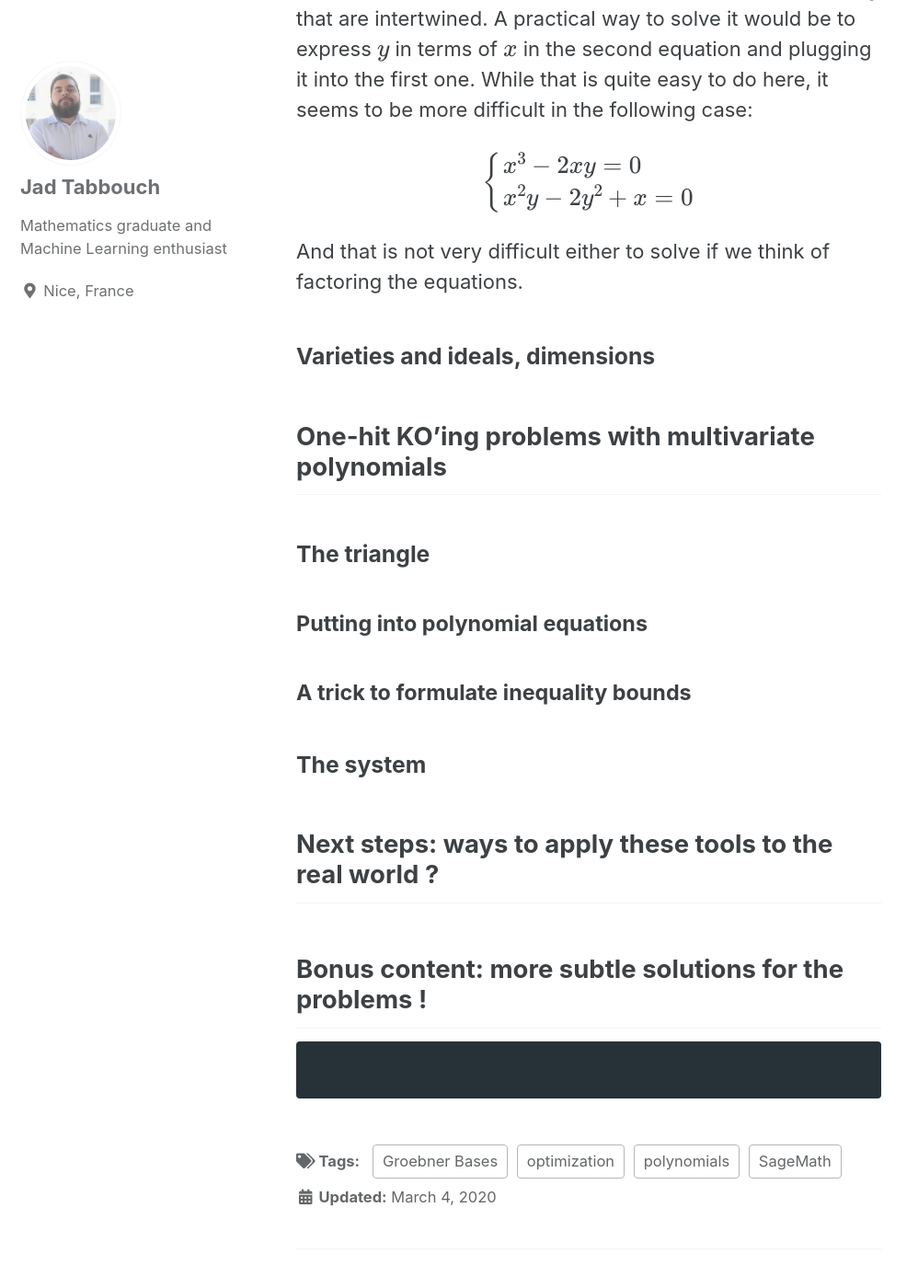
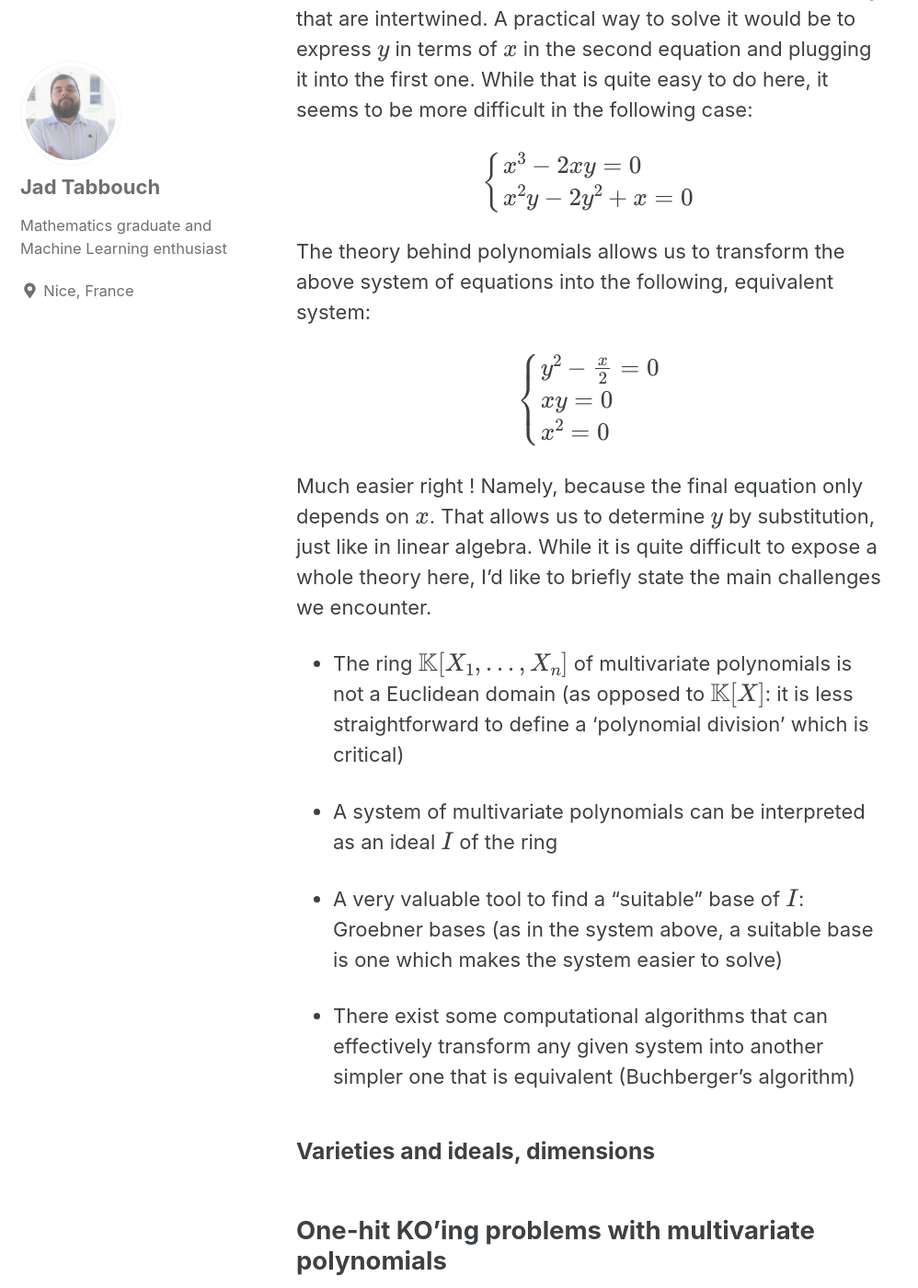
Before and after one commit to jad-tab/jad-tab.github.io, a Jekyll site: the page built from _posts/2020-03-04-Polynomial_Optimization1.md, in a window 1280 px wide and 1400 px high, scrolled down 3301 px. Shown: the whole window at 92% size, without its empty margins (0-998 px from the left). Built offline with Jekyll 4.4.1, drawn with Linux system fonts in a browser that asks for light colours; cached includes are drawn as plain includes; formulas are drawn with MathJax 3; some of the changed text lies outside the part shown.

Commit message:
Update 2020-03-04-Polynomial_Optimization1.md

```diff
--- a/_posts/2020-03-04-Polynomial_Optimization1.md
+++ b/_posts/2020-03-04-Polynomial_Optimization1.md
@@ -61,7 +61,25 @@ $$\begin{cases}
   \end{cases}$$
 
 
-And that is not very difficult either to solve if we think of factoring the equations.
+The theory behind polynomials allows us to transform the above system of equations into the following, equivalent system:
+
+ $$\begin{cases}
+y^2 - \frac{x}{2} = 0 \\ xy = 0  \\ x^2 = 0
+\end{cases}$$
+
+Much easier right ! Namely, because the final equation only depends on $$x$$. That allows us to determine $$y$$ by substitution, just like in linear algebra.
+While it is quite difficult to expose a whole theory here, I'd like to briefly state the main challenges we encounter.
+
+
+* The ring $$\mathbb{K}[X_1, ..., X_n]$$ of multivariate polynomials is not a Euclidean domain (as opposed to $$\mathbb{K}[X]$$: it is less straightforward to define a 'polynomial division' which is critical)
+
+* A system of multivariate polynomials can be interpreted as an ideal $$I$$ of the ring
+
+* A very valuable tool to find a "suitable" base of $$I$$: Groebner bases  (as in the system above, a suitable base is one which makes the system easier to solve)
+
+* There exist some computational algorithms that can effectively transform any given system into another simpler one that is equivalent (Buchberger's algorithm)
+
+
 
 
 ### Varieties and ideals, dimensions
```
